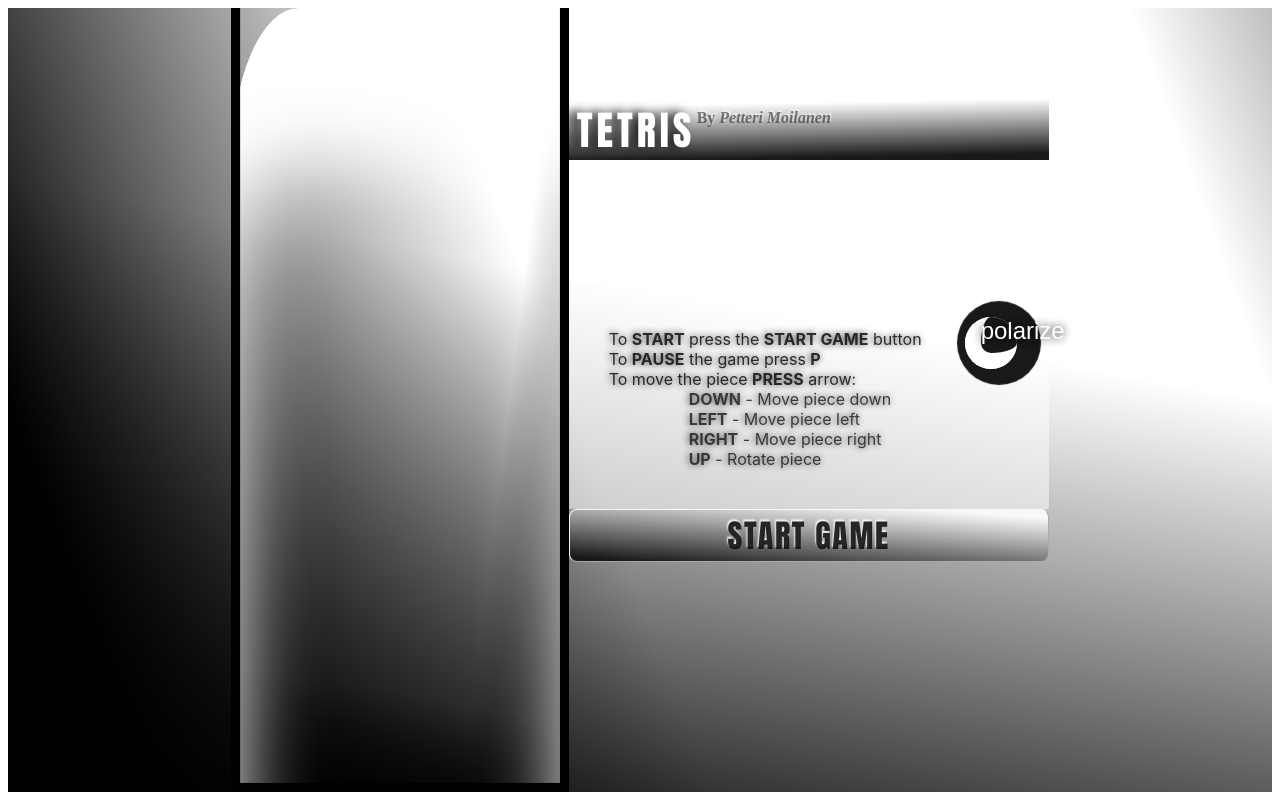
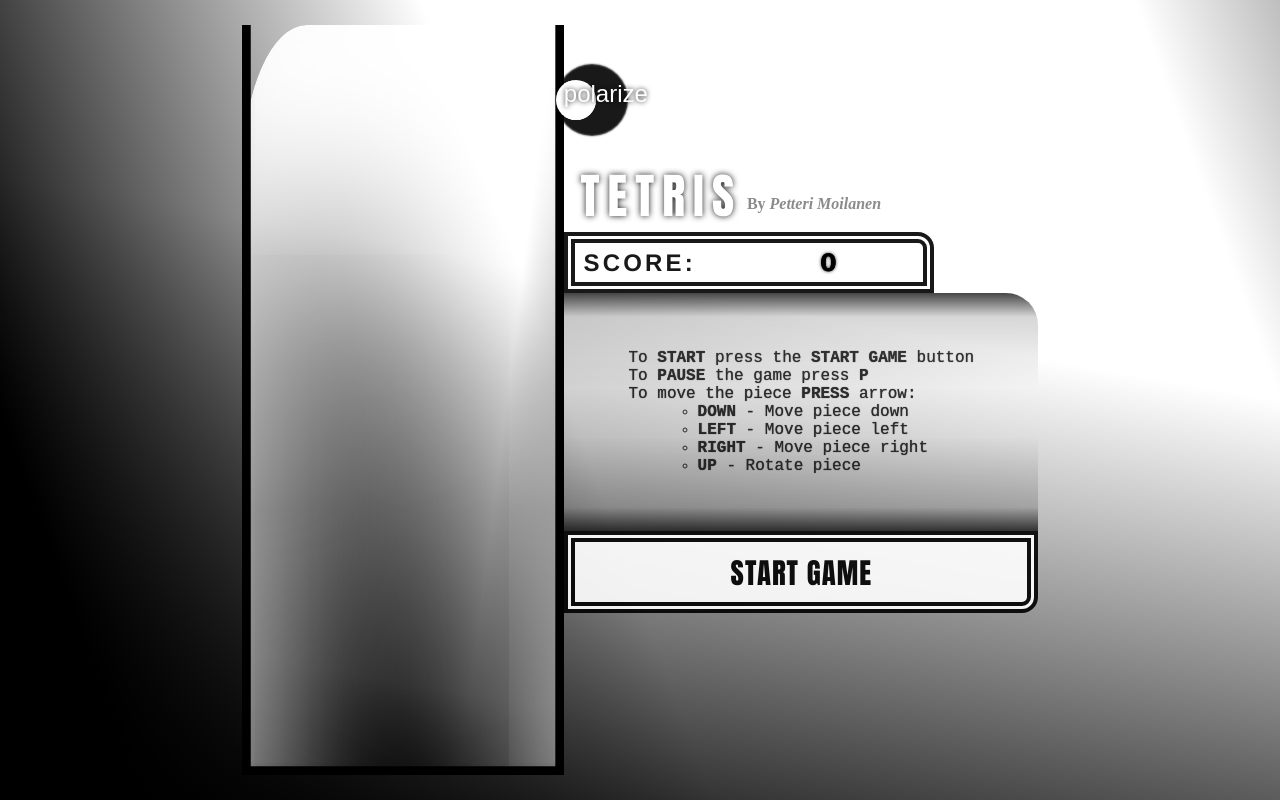
Before and after one commit to Petanez/Tetris, a website: page src/Tetris.html in a window 1280 px wide. Drawn offline with Linux system fonts and the light colour scheme.

Commit message:
Its all in the days work

```diff
--- a/src/Tetris.html
+++ b/src/Tetris.html
@@ -4,20 +4,26 @@
   <title>Tetris</title>
   <meta name="viewport" content="width=device-width, initial-scale=1.0">
   <meta charset="UTF-8">
-  <link rel="stylesheet" type="text/css" href="./css/root.css">
-  <link rel="stylesheet" type="text/css" href="./css/styles.css">
-  <link rel="stylesheet" type="text/css" href="./css/responsive.css">
-  <script defer src="./js/logic.js"></script>
-  <script defer src="./js/Square.js"></script>
-  <script defer src="./js/Pieces.js"></script>
-  <script defer src="./js/graphics.js"></script>
-  <script defer src="./js/listeners.js"></script>
-  <script defer src="./js/tetris.js"></script>
+  <link rel="stylesheet" type="text/css" href="css/root.css">
+  <link rel="stylesheet" type="text/css" href="css/styles.css">
+  <link rel="stylesheet" type="text/css" href="css/responsive.css">
+  <script defer src="js/logic.js"></script>
+  <script defer src="js/Square.js"></script>
+  <script defer src="js/Pieces.js"></script>
+  <script defer src="js/graphics.js"></script>
+  <script defer src="js/listeners.js"></script>
+  <script defer src="js/tetris.js"></script>
 </head>
 
 <body>
   <div class="page-container">
-    <div class="left-side"></div>
+    <!-- <div class="left-side"></div> -->
+
+    <a href="#" id="themeSwitch">
+      <div class="theme-switch-icon">
+        polarize
+      </div>
+    </a>
 
     <div class="tetris-container">
 
@@ -31,15 +37,15 @@
                       -->
           </h1>
         </div>
+        <h2 id="gamePaused">
+          <!--
+                        Game paused here
+                    -->
+        </h2>
         <div class="state-info__game-over">
           <h1 id="gOvr" class="game-over-text">
             GAME OVER
           </h1>
-          <h2 id="gamePaused">
-            <!--
-                          Game paused here
-                      -->
-          </h2>
           <h2 id="finalScore">
             <!--
                           Update final score here
@@ -47,12 +53,10 @@
           </h2>
         </div>
       </div>
-
-
     </div>
 
     <div class="game-info">
-      <h1>
+      <h1 class="game-info__header">
         TETRIS
         <h4 class="signature">
           By
@@ -62,20 +66,13 @@
         </h4>
       </h1>
 
-      <div class="score-board" id="scoreboard" style="opacity: 0;">
+      <div class="scoreboard">
         <h2>
           SCORE:
         </h2>
         <h2 id="score">
         </h2>
       </div>
-
-      <a href="#" id="themeSwitch">
-        <div class="theme-switch-icon" id="themeSwitch">
-          polarize
-        </div>
-      </a>
-
       <!-- <a id="toggleControls" data-clicked="false">
         <h2>
           Controls
@@ -115,6 +112,7 @@
         <button id="normButton" onkeypress="event.preventDefault()" </button>START GAME</button>
       </div>
     </div>
+
     <div class="mobile-controls-wrapper">
       <div class="mobile-controls">
         <div class="js-arrow-up">&#x2B06</div>
@@ -123,6 +121,6 @@
         <div class="js-arrow-left">&#x2B05</div>
       </div>
     </div>
-    <div class="right-side"></div>
+    <!-- <div class="right-side"></div> -->
   </div>
 </body>
--- a/src/css/responsive.css
+++ b/src/css/responsive.css
@@ -50,7 +50,7 @@
     bottom: 0;
   }
 
-  /* .game-info > *:not(.score-board) {
+  /* .game-info > *:not(.scoreboard) {
     display: none;
   } */
 
--- a/src/css/root.css
+++ b/src/css/root.css
@@ -1,34 +1,37 @@
 :root {
-  font-size: calc(1vh);
+  font-size: 16px;
   font-family: Impact, Haettenschweiler, 'Arial Narrow Bold', sans-serif;
   --body-effect-delay: 0.7s;
+  --clr-ff-brightwhite: black;
 
-  --color-primary: black;
-  --color-primary: rgba(0, 0, 0, 0.9);
-  --color-secondary: white;
-  --color-tercery: rgb(255, 73, 73);
-  --color-page-background: linear-gradient(90deg,white 0%, black 70%, black 100%);
-  --color-page-background: linear-gradient(70deg, black 5%, white 25%, white 50%, black 70%);
-  --color-canvas-background: white;
-  --color-box-pre:  white;
+  --clr-primary: black;
+  --clr-primary: rgba(0, 0, 0, 0.9);
+  --clr-secondary: white;
+  --clr-tercery: rgb(255, 73, 73);
+  --clr-page-background: linear-gradient(90deg,white 0%, black 70%, black 100%);
+  --clr-page-background: linear-gradient(70deg, black 5%, white 25%, white 50%, black 70%);
+  --clr-canvas-background: white;
+  --clr-box-pre:  white;
   --bg-position: left;
-  --color-box-shadow: rgba(0, 0, 0, 1);
-  --color-controls-bg: rgba(255, 255, 255, .5);
+  --clr-box-shadow: rgba(0, 0, 0, 1);
 
-  --button-font-size: 4rem;
+  --controls-ff-shadow: 0 0 1px black;
+  --controls-clr-bg: rgba(0, 0, 0, .2);
 }
 
 .polarized {
-  --color-primary: white;
-  --color-primary: rgba(255, 255, 255, 0.3);
-  --color-secondary: black;
+  --clr-primary: white;
+  --clr-primary: rgba(255, 255, 255, .5);
+  --clr-secondary: black;
+  --clr-ff-brightwhite: white;
   --bg-position: right;
-  /* --color-page-background: white; */
-  --color-box-pre:  black;
-  /* --color-box-shadow:  rgba(255, 255, 255, .8); */
-  --color-box-shadow:  white;
-  --color-canvas-background: black;
-  --color-controls-bg: rgba(255, 255, 255, .2);
+  /* --clr-page-background: white; */
+  --clr-box-pre:  black;
+  /* --clr-box-shadow:  rgba(255, 255, 255, .8); */
+  --clr-box-shadow:  white;
+  --clr-canvas-background: black;
+  --controls-clr-bg: rgba(255, 255, 255, .1);
+  --controls-ff-shadow: 0 0 1px white;
 }
 
 * {
@@ -37,36 +40,35 @@
 
 button {
   opacity: 90%;
-  border-radius: 1rem;
+  border-bottom-right-radius: 1rem;
   border-width: .2rem;
-  background: linear-gradient(4deg, var(--color-primary) 5%, var(--color-secondary) 90%);
-  border-color: var(--color-secondary);
+  /* background: linear-gradient(4deg, var(--clr-primary) 5%, var(--clr-secondary) 90%); */
+  background: var(--clr-primary);
+  background: var(--clr-secondary);
+  /* border: none; */
+  border: .7rem double var(--clr-ff-brightwhite);
 
   font-weight: 600;
-  font-size: var(--button-font-size);
+  font-size: 1.8rem;
   font-family: inherit;
-  color: var(--color-primary);
-  text-shadow: -1px -2px 2px var(--color-secondary);
-  letter-spacing: .2rem;
+  /* color: var(--clr-ff-brightwhite); */
+  color: var(--clr-ff-brightwhite);
+  text-shadow: 0 0 2px var(--clr-secondary);
+  padding: .3em 0;
+  letter-spacing: .1rem;
 
   cursor: pointer;
   width: 100%;
+  letter-spacing: 1;
+  transition: letter-spacing 200ms linear;
+}
+
+button:hover {
+  letter-spacing: 3;
 }
 
 button:focus  {
   outline: none;
-}
-
-h1 {
-  margin: 0;
-  margin-block-end: 0;
-  margin-block-start: 0;
-  letter-spacing: .5rem;
-  /* font-family: Impact, Haettenschweiler, 'Arial Narrow Bold', sans-serif; */
-  font-family: inherit;
-  text-shadow: -1rem 0 1.5rem var(--color-primary);
-  font-size: 5rem;
-  background: linear-gradient(359deg, var(--color-primary) 10%, var(--color-secondary) 90%);
 }
 
 h2 {
@@ -74,13 +76,7 @@
   font-family: 'Franklin Gothic Medium', 'Arial Narrow', Arial, sans-serif;
 }
 
-li {
-  opacity: 90%;
-  text-shadow: -1px 0px 7px var(--color-primary);
-}
-
 a {
   position: relative;
-  top: 0;
-  z-index: 10;
+  display: inline-block;
 }
--- a/src/css/styles.css
+++ b/src/css/styles.css
@@ -1,70 +1,76 @@
 body {
   overflow-y: hidden;
+  margin: 0;
 }
 
 #myCanvas {
   /* min-height: 100%; */
   /* max-height: 100%; */
-  /* height: 100%; */
+  height: 100%;
   overflow: visible;
   height: 98vh;
+  max-height: 750px;
   z-index: 1;
-  background: var(--color-canvas-background);
-  background: linear-gradient(97deg, transparent 75%, var(--color-primary) 100%),
-    linear-gradient(-170deg, transparent 85%, var(--color-primary) 100%);
+  background: var(--clr-canvas-background);
+  background: linear-gradient(97deg, transparent 75%, var(--clr-primary) 100%),
+    linear-gradient(-170deg, transparent 85%, var(--clr-primary) 100%);
   background-repeat: no-repeat, no-repeat;
 
-  box-shadow: 0 150px 10em 1em inset var(--color-secondary);
-  border: 7px none var(--color-secondary);
+  box-shadow: 0 150px 10em 1em inset var(--clr-secondary);
+  --border-thickness: 7px;
+  border: var(--border-thickness) none var(--clr-secondary);
 
-  border-radius: 2rem;
+  border-radius: 1rem;
   border-top-right-radius: 10%;
   border-top-left-radius: 20%;
 }
 
 #lvl {
   background: none;
-  /* color: var(--color-primary); */
-  font-size: 5rem;
+  /* color: var(--clr-primary); */
+  font-size: 3rem;
 }
 
 #gamePaused {
   text-align: center;
-  color: var(--color-tercery);
-  font-size: 8rem;
-  margin-top: -15rem;
+  color: var(--clr-tercery);
+  font-size: 3rem;
 }
 
 #score {
-  padding-right: 10rem;
-
+  padding-right: 5rem;
+  letter-spacing: -.1rem;
+  color: var(--clr-ff-brightwhite);
+  text-shadow: 0 0 .2rem var(--clr-primary);
+  white-space: nowrap;
+  font-family: Verdana, Geneva, Tahoma, sans-serif;
   /* padding-right: auto; */
 }
 
 #finalScore {
-  color: var(--color-tercery);
-  font-size: 5rem;
+  color: var(--clr-tercery);
+  font-size: 2.4rem;
   text-align: center;
-  margin-top: 10vh;
-  text-shadow: 2px 2px 2px var(--color-primary);
+  margin-top: -1rem;
+  padding-bottom: .2rem;
+  text-shadow: 0 0 5px var(--clr-primary);
   opacity: 70%;
 }
 
 #toggleControls {
-  color: var(--color-primary);
+  color: var(--clr-primary);
 }
 
 .page-container {
   display: flex;
-  box-sizing: border-box;
+  /* box-sizing: border-box; */
   overflow-x: hidden;
   justify-content: center;
   position: relative;
   padding: var(--padding-top-and-bottom) 0;
-  height: 100%;
-  width: 100%;
-  position: relative;
-  background: linear-gradient(10deg, black 0%, transparent 50%), var(--color-page-background);
+  height: 100vh;
+  width: 100vw;
+  background: linear-gradient(10deg, black 0%, transparent 50%), var(--clr-page-background);
   background-repeat: no-repeat, no-repeat;
   background-size: 200%, 200%;
   background-position-x: var(--bg-position);
@@ -74,11 +80,16 @@
 
 .tetris-container {
   position: relative;
+  z-index: 1;
   overflow: hidden;
+  display: flex;
+  align-items: center;
   top: 0;
 }
 
 /* .left-side {
+  position: relative;
+  z-index: -100;
   flex-grow: 1;
 }
 
@@ -94,89 +105,71 @@
 .game-info {
   display: block;
   position: relative;
-  left: 0;
-  top: 50%;
-  transform: translateY(-65%);
-  font-size: 2rem;
-  width: 60rem;
+  font-size: 16px;
+  margin-top: 20vh;
+}
 
-  height: fit-content;
-  /* flex-grow: 1; */
-  /* background: linear-gradient(199deg, var(--color-primary) 20%, var(--color-secondary) 70%, var(--color-primary) 90%); */
-  background-color: transparent;
+.game-info__header {
+  margin: 0;
+  margin-block-end: 0;
+  margin-block-start: 0;
+  letter-spacing: .5rem;
+  /* font-family: Impact, Haettenschweiler, 'Arial Narrow Bold', sans-serif; */
+  font-family: inherit;
+  text-shadow: 0 0 .4rem var(--clr-primary);
+  font-size: 3rem;
+  padding-left: 1rem;
+  color: var(--clr-secondary);
+}
+
+.signature {
+  opacity: 50%;
+  position: absolute;
+  top: .84rem;
+  left: 11.4rem;
+
+  font-family: serif;
+  color: var(--clr-primary);
+  font-size: 1rem;
+  text-shadow: 0.1rem -0.1rem 0.1rem var(--clr-secondary);
 }
 
 .game-info__controls {
   /* height: 0; */
+  position: relative;
   box-sizing: border-box;
-  padding: 5rem;
+  font-size: 1rem;
+  padding: 7vh 4em;
   overflow: hidden;
-  background: var(--color-controls-bg);
+  background: linear-gradient(0deg, var(--clr-primary) 0%, var(--controls-clr-bg) 10%, transparent 40%, transparent 60%, var(--controls-clr-bg) 90%, var(--clr-primary) 100%);
+  text-shadow: var(--controls-ff-shadow);
   /* background-color: white; */
-  border-top-right-radius: 10rem;
-}
-
-.hide-controls__arrow {
-  display: inline-block;
-  width: 3rem;
-  height: 3rem;
-  border-radius: 1rem;
-
-  cursor: pointer;
-
-  text-align: center;
-  background: rgba(255, 255, 255, .5);
-  color: var(--color-primary);
-  transition: transform .3s ease-out;
-}
-
-.upside-down {
-  transform: rotate(180deg);
-}
-
-.hidden {
-  opacity: 0;
-}
-
-.game-info h1, h2 {
-  padding-left: 1rem;
-}
-
-.game-info > h1 {
-  color: var(--color-secondary);
-}
-
-.game-info ul {
-  font-family: -apple-system, BlinkMacSystemFont, 'Segoe UI', Roboto, Oxygen, Ubuntu, Cantarell, 'Open Sans', 'Helvetica Neue', sans-serif;
-  color: var(--color-primary);
+  border-top-right-radius: 2rem;
+  font-family: 'Courier New', Courier, monospace;
+  color: var(--clr-ff-brightwhite);
+  opacity: .8;
   width: 100%;
   margin: 0;
-  list-style-type: none;
-  /* padding-inline-start: 0; */
-}
-
-.game-info ul {
   list-style-type: none;
 }
 
 .theme-switch-icon {
-  position: relative;
-  content: " ";
-  background: var(--color-primary);
-  color: var(--color-secondary);
-  top: 10rem;
-  float: right;
-  left: -4rem;
-  width: 4.5rem;
-  height: 4.5rem;
-  box-shadow: 1rem 0 .1rem 2rem var(--color-primary);
+  position: absolute;
+  z-index: 100;
+  top: 10%;
+  left: 314px;
+  /* background: var(--clr-primary); */
+  color: var(--clr-secondary);
+  width: 2rem;
+  height: 2rem;
+  box-shadow: 1rem 0 .1rem 1rem var(--clr-primary);
 
   font-family: fantasy;
-  font-size: 3rem;
+  font-size: 1.5rem;
   text-align: center;
-  text-shadow: 0 0 1rem var(--color-primary);
+  text-shadow: 0 0 .3rem var(--clr-primary);
 
-  border: 2rem solid var(--color-secondary);
+  border: .5rem solid var(--clr-secondary);
   border-top: none;
   border-right: none;
   border-radius: 999999px;
@@ -186,45 +179,42 @@
 
 .theme-switch-icon:hover {
   transform: scale(1.1) translate(.5rem, -.5rem);
-  /* color: var(--color-primary); */
-  box-shadow: 1rem 0 2rem 3rem var(--color-box-shadow);
-  border-color: var(--color-primary);
-  background: var(--color-secondary);
+  /* color: var(--clr-primary); */
+  box-shadow: 1rem 0 2rem 3rem var(--clr-box-shadow);
+  border-color: var(--clr-primary);
+  background: var(--clr-secondary);
 }
 
-
-.signature {
-  opacity: 50%;
-  position: relative;
-  top: -9rem;
-  left: 16rem;
-
-  font-family: serif;
-  color: var(--color-primary);
-  font-size: 2rem;
-  text-shadow: 0.2rem -0.2rem 0.1rem var(--color-secondary);
-}
-
-.score-board {
+.scoreboard {
   display: flex;
   justify-content: space-between;
   align-items: center;
-
-  color: var(--color-primary);
-  background: var(--color-secondary);
-
-  height: 8rem;
-
-  margin-top: -8rem;
-  /* margin-bottom: 3rem; */
-  border: 1rem double var(--color-primary);
-  border-bottom-right-radius: 1rem;
-  /* background-color: var(--color-secondary); */
+  font-size: 1rem;
+  letter-spacing: .2rem;
+  width: 70%;
+  padding: .35em .5em;
+  /* color: var(--clr-ff-brightwhite); */
+  color: transparent;
+  /* background: var(--clr-secondary); */
+  background: radial-gradient(ellipse at 50px 40px, var(--clr-primary) 80%, var(--clr-secondary) 100%);
+  background-size: 50% 80%;
+  -webkit-background-clip: text;
+  background-clip: text;
+  border: .7rem double var(--clr-primary);
+  border-top-right-radius: 1rem;
+  /* background-color: var(--clr-secondary); */
 }
 
 .state-info {
   position: absolute;
-  top: 0;
+  display: flex;
+  flex-direction: column;
+  justify-content: center;
+  z-index: 100;
+  width: 100%;
+  height: 100%;
+  align-items: center;
+  padding-block: auto;
   /* overflow: hidden; */
   /* width: calc(37.5vh + 0.3rem); */
   /* width: calc(37.5vh + 0.3rem); */
@@ -232,14 +222,14 @@
 }
 
 .state-info__level {
-  margin-left: 2rem;
+  transform: translateY(-120%);
+  z-index: 100;
   overflow: hidden;
   white-space: nowrap;
-  color: var(--color-primary);
+  color: var(--clr-primary);
 }
 
 .state-info__game-over {
-  margin-top: 12rem;
   opacity: 1;
 }
 
@@ -247,11 +237,12 @@
   position: relative;
   z-index: 10000;
   opacity: 0;
-  width: inherit;
+  width: 4ch;
   text-align: center;
-  margin-top: 20vh;
+  margin: 0;
+  margin-inline: auto;
   background: none;
-  font-size: 12rem;
+  font-size: 7.2rem;
   color: white;
 }
 
--- a/src/js/graphics.js
+++ b/src/js/graphics.js
@@ -12,11 +12,10 @@
 const finalScoreElement = document.getElementById("finalScore")
 const gameOverElement = document.getElementById("gOvr")
 const gamePausedElement = document.getElementById("gamePaused")
-const scoreElement = document.getElementById("score")
-scoreElement.innerHTML = score
 
 let isPolarized = document.body.classList.contains("polarized")
 let borderColor = "black"
+let squareBorderColor = "ghostwhite"
 let squareColor1 = "white"
 let squareColor2 = "black"
 
@@ -37,14 +36,14 @@
 }
 
 function drawSquare(x, y) {
-  let sLineWidth = .2
+  let sLineWidth = .5
   ctx.beginPath()
   ctx.lineWidth = sLineWidth
-  ctx.strokeStyle = "black"
+  ctx.strokeStyle = squareBorderColor
   //  draw square lines
   //  Linear gradience
   let sq = ctx.createLinearGradient(borderLineWidth + blockSize * x, borderLineWidth + blockSize * y, blockSize * x + blockSize, blockSize * y + blockSize)
-  sq.addColorStop(0, squareColor2)
+  sq.addColorStop(0.4, squareColor2)
   // sq.addColorStop(1, "#E7DDDB")
   sq.addColorStop(1, squareColor1)
   ctx.fillStyle = sq
--- a/src/js/listeners.js
+++ b/src/js/listeners.js
@@ -63,11 +63,13 @@
     squareColor1 = "white"
     squareColor2 = "black"
     borderColor = "black"
+    squareBorderColor = "black"
   } else {
     document.body.classList.add("polarized")
     squareColor1 = "black"
     squareColor2 = "white"
     borderColor = "white"
+    squareBorderColor = "ghostwhite"
   }
   let el = document.createElement("div")
   el.classList = "cover"
--- a/src/js/logic.js
+++ b/src/js/logic.js
@@ -184,7 +184,7 @@
   gamePausedElement.innerText = ""
   finalScoreElement.innerText = ""
   levelElement.setAttribute("style", "letter-spacing: 0px background: none opacity: 100")
-  scoreBoardElement.setAttribute("style", "opacity:100")
+  // scoreBoardElement.setAttribute("style", "opacity:1")
   isPaused = false
   gameOver = false
   trackRowCount = 0
--- a/src/js/tetris.js
+++ b/src/js/tetris.js
@@ -1,5 +1,3 @@
-const gameInfo = document.querySelector(".game-info")
-
 let level
 let board
 let piece
@@ -8,6 +6,8 @@
 let isEz = false
 let gameOver = false
 let score = 0
+const scoreElement = document.getElementById("score")
+scoreElement.innerHTML = score
 
 let mainInterval
 let secondaryInterval
```
